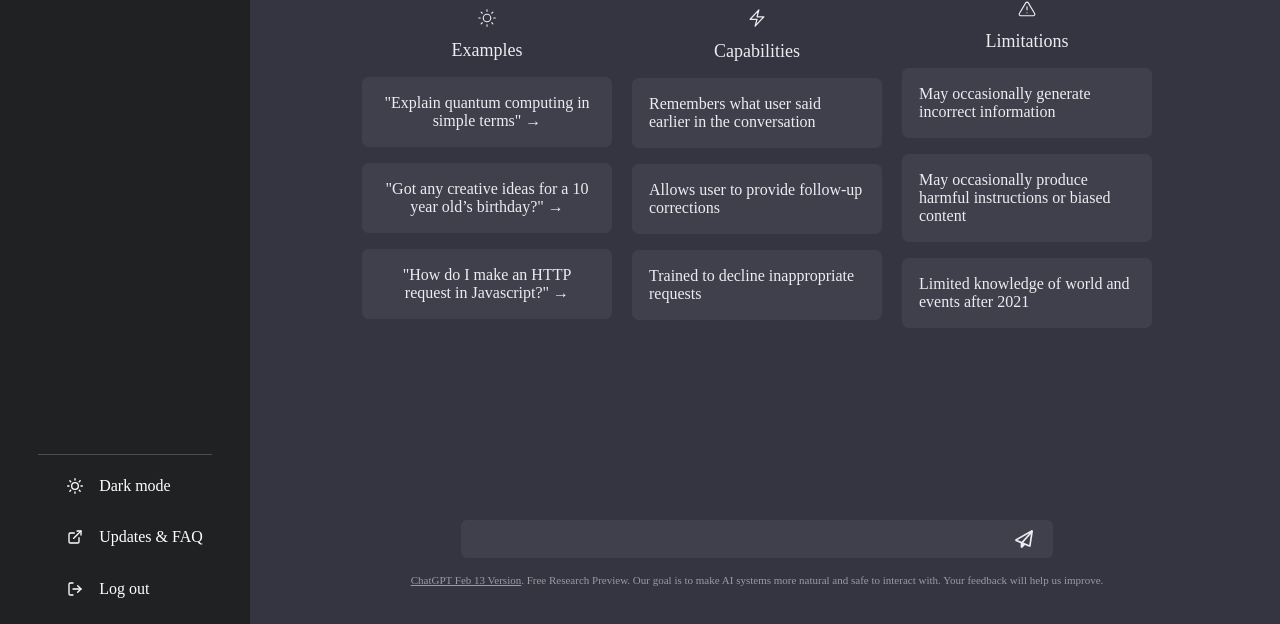
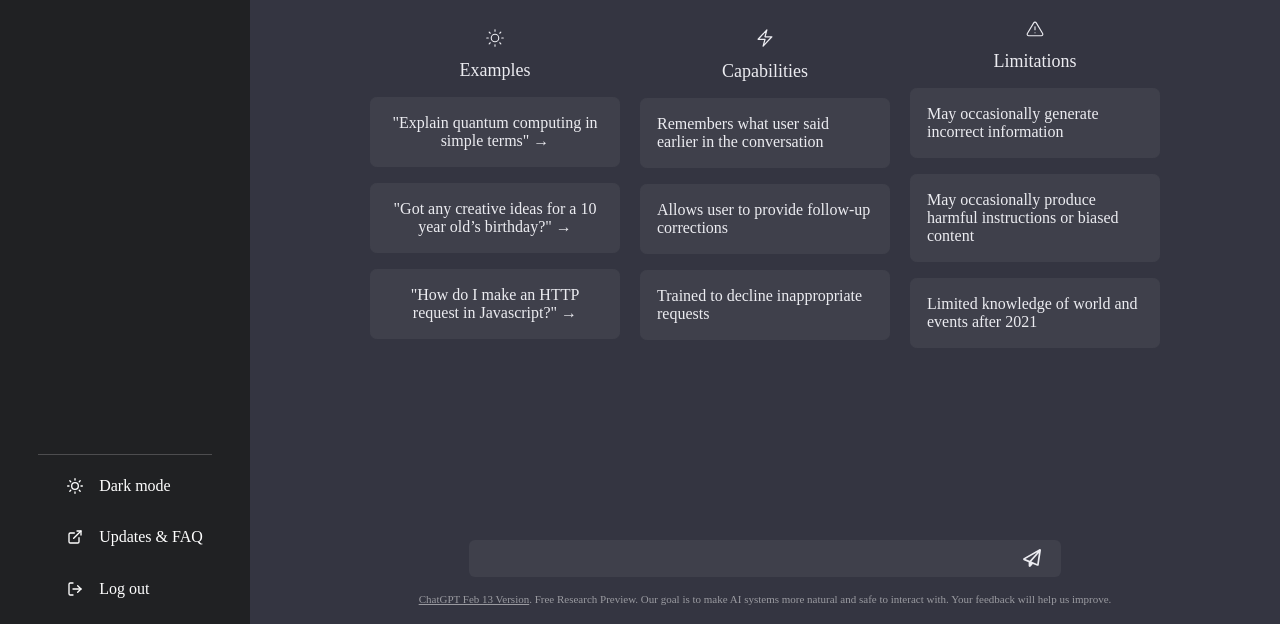
Before and after one commit to surbhisen/chatgpt-clone, a plain HTML site: page index.html in a window 1280 px wide. Shown: the part 176-800 px from the top of the page. Drawn offline with Linux system fonts and the light colour scheme.

Commit message:
Update style.css

```diff
--- a/style.css
+++ b/style.css
@@ -7,7 +7,6 @@
 .div1{
     display: flex;
     background-color:#343541;
-    justify-content: space-between;
     min-height: 100vh;
 }
 
@@ -15,6 +14,10 @@
     /* remove this after header */
   /* display: none; */
   background-color:#202123;
+}
+
+.container {
+    margin: auto;
 }
 
 .heading{
@@ -241,9 +244,6 @@ svg{
 
 /* media query */
 @media (min-width: 768px ) {
-    .container{
-        margin-right: 10vw;
-    }
     .footer__container{
         margin-top: 12rem;
         position: sticky;
```
